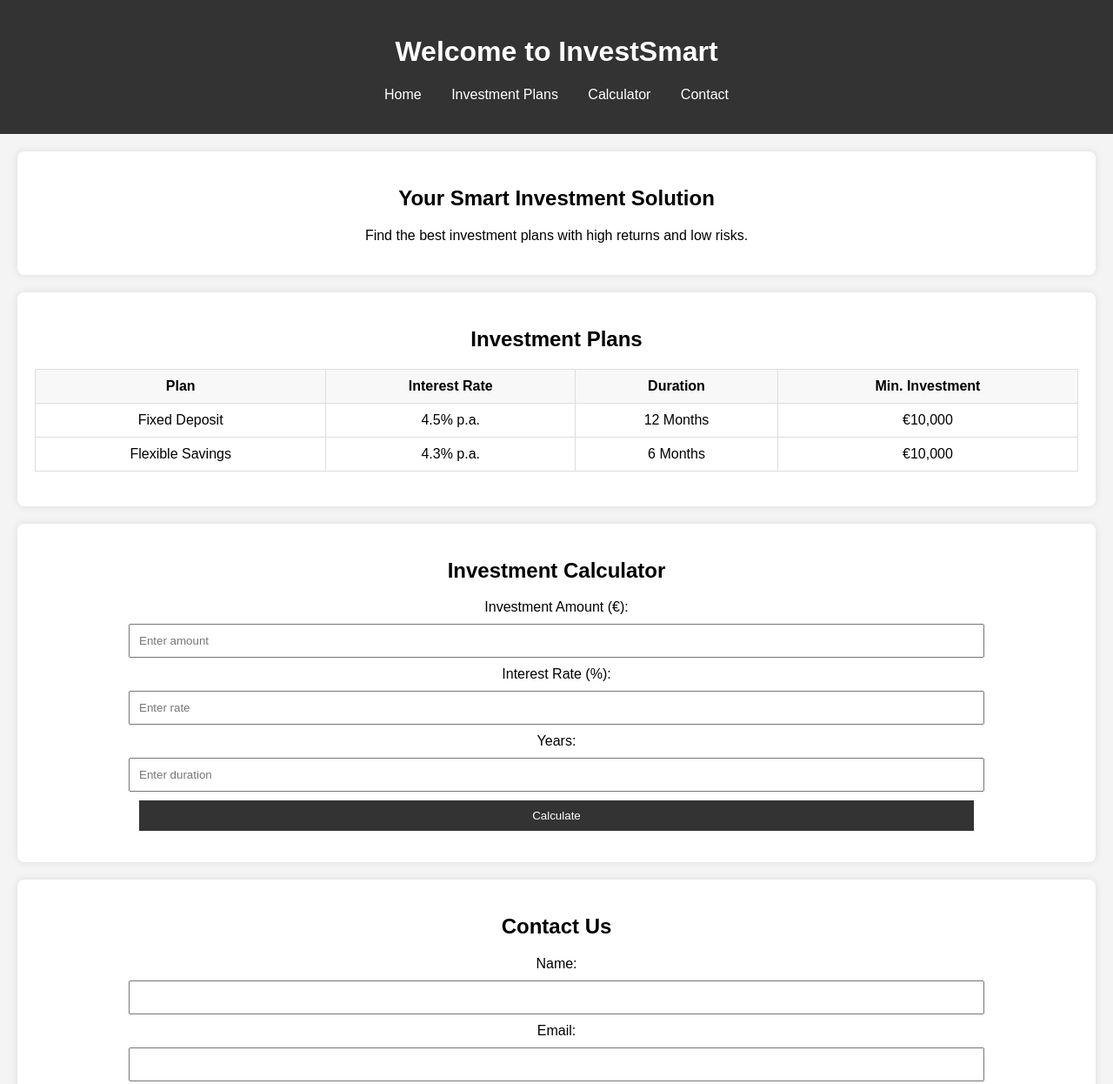
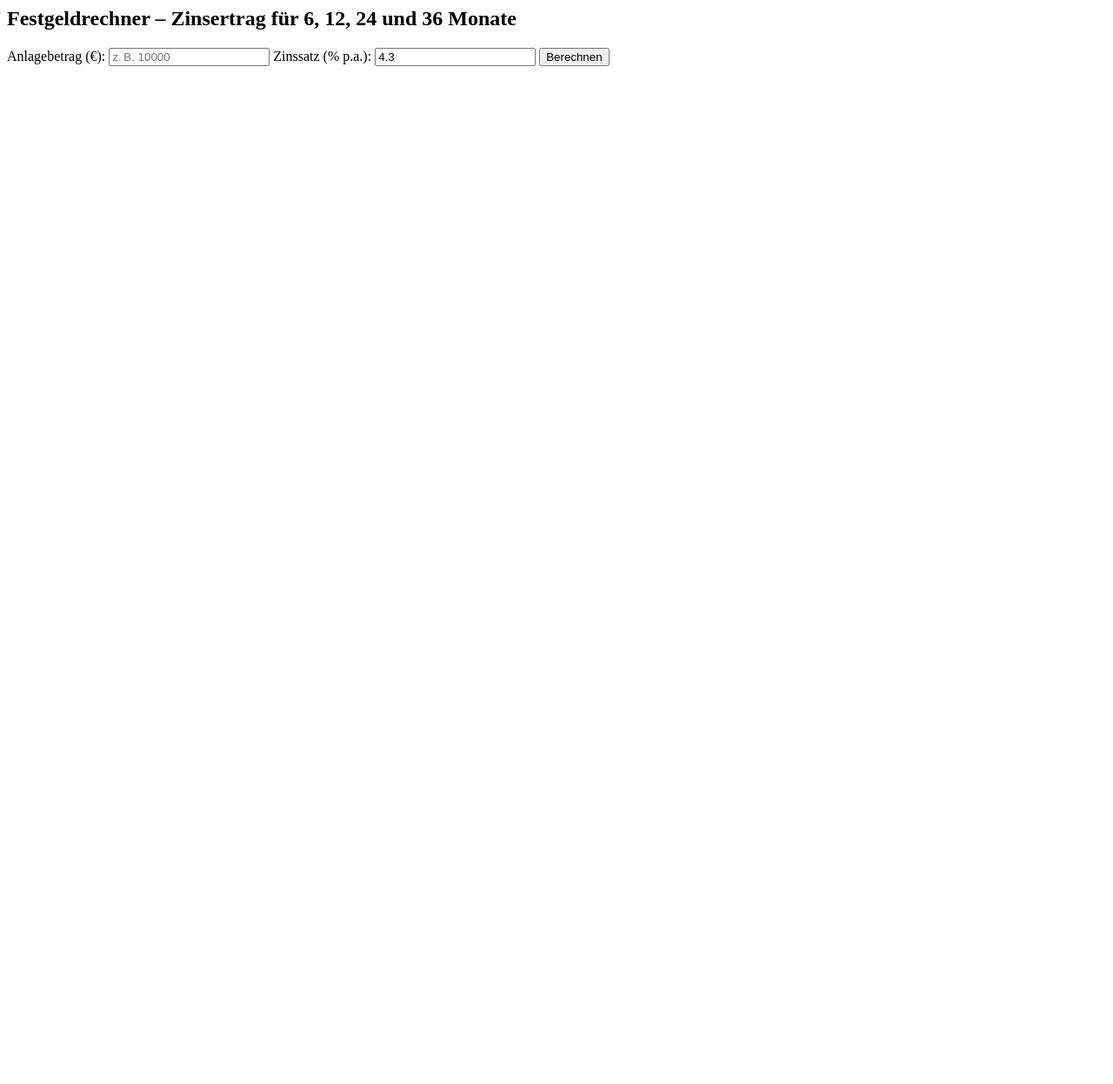
Before and after one commit to nextterminal/festgeld, a plain HTML site: page index.html in a window 1280 px wide. Shown: the top 1246 px of the page at 87% size. After the commit the page ends 800 px from the top, so only its background shows below. Drawn offline with Linux system fonts and the light colour scheme.

Commit message:
Update index.html

```diff
--- a/index.html
+++ b/index.html
@@ -1,153 +1,52 @@
-<!DOCTYPE html>
-<html lang="en">
-<head>
-    <meta charset="UTF-8">
-    <meta name="viewport" content="width=device-width, initial-scale=1.0">
-    <title>Investment Platform</title>
-    <link rel="stylesheet" href="styles.css">
-</head>
-<body>
-    <header>
-        <h1>Welcome to InvestSmart</h1>
-        <nav>
-            <ul>
-                <li><a href="#home">Home</a></li>
-                <li><a href="#products">Investment Plans</a></li>
-                <li><a href="#calculator">Calculator</a></li>
-                <li><a href="#contact">Contact</a></li>
-            </ul>
-        </nav>
-    </header>
+<section id="calculator">
+    <h2>Festgeldrechner – Zinsertrag für 6, 12, 24 und 36 Monate</h2>
 
-    <section id="home">
-        <h2>Your Smart Investment Solution</h2>
-        <p>Find the best investment plans with high returns and low risks.</p>
-    </section>
+    <label for="amount">Anlagebetrag (€):</label>
+    <input type="number" id="amount" placeholder="z. B. 10000">
 
-    <section id="products">
-        <h2>Investment Plans</h2>
-        <table>
-            <tr>
-                <th>Plan</th>
-                <th>Interest Rate</th>
-                <th>Duration</th>
-                <th>Min. Investment</th>
-            </tr>
-            <tr>
-                <td>Fixed Deposit</td>
-                <td>4.5% p.a.</td>
-                <td>12 Months</td>
-                <td>€10,000</td>
-            </tr>
-            <tr>
-                <td>Flexible Savings</td>
-                <td>4.3% p.a.</td>
-                <td>6 Months</td>
-                <td>€10,000</td>
-            </tr>
-        </table>
-    </section>
+    <label for="rate">Zinssatz (% p.a.):</label>
+    <input type="number" id="rate" placeholder="z. B. 4.3" value="4.3">
 
-    <section id="calculator">
-        <h2>Investment Calculator</h2>
-        <label for="amount">Investment Amount (€):</label>
-        <input type="number" id="amount" placeholder="Enter amount">
-        <label for="rate">Interest Rate (%):</label>
-        <input type="number" id="rate" placeholder="Enter rate">
-        <label for="years">Years:</label>
-        <input type="number" id="years" placeholder="Enter duration">
-        <button onclick="calculateReturns()">Calculate</button>
-        <p id="result"></p>
-    </section>
+    <button onclick="calculateMultipleReturns()">Berechnen</button>
 
-    <section id="contact">
-        <h2>Contact Us</h2>
-        <form>
-            <label for="name">Name:</label>
-            <input type="text" id="name" required>
-            <label for="email">Email:</label>
-            <input type="email" id="email" required>
-            <label for="message">Message:</label>
-            <textarea id="message" required></textarea>
-            <button type="submit">Send</button>
-        </form>
-    </section>
+    <div id="multi-result"></div>
+</section>
 
-    <script>
-        function calculateReturns() {
-            let amount = parseFloat(document.getElementById('amount').value);
-            let rate = parseFloat(document.getElementById('rate').value) / 100;
-            let years = parseFloat(document.getElementById('years').value);
+<script>
+    function calculateMultipleReturns() {
+        const amount = parseFloat(document.getElementById('amount').value);
+        const rate = parseFloat(document.getElementById('rate').value);
 
-            if (!amount || !rate || !years) {
-                document.getElementById('result').innerText = "Please enter valid values.";
-                return;
-            }
+        if (isNaN(amount) || isNaN(rate) || amount <= 0 || rate <= 0) {
+            document.getElementById('multi-result').innerHTML = "<p>Bitte geben Sie gültige Werte ein.</p>";
+            return;
+        }
 
-            let finalAmount = amount * Math.pow((1 + rate), years);
-            document.getElementById('result').innerText = `Final Return: €${finalAmount.toFixed(2)}`;
-        }
-    </script>
+        const durations = [6, 12, 24, 36]; // Monate
+        let resultHTML = `
+            <table style="width:100%; border-collapse:collapse; margin-top:20px;">
+                <tr style="background-color:#f0f0f0;">
+                    <th style="padding:10px; border:1px solid #ccc;">Laufzeit</th>
+                    <th style="padding:10px; border:1px solid #ccc;">Zinsertrag</th>
+                    <th style="padding:10px; border:1px solid #ccc;">Endbetrag</th>
+                </tr>
+        `;
 
-    <style>
-        body {
-            font-family: Arial, sans-serif;
-            margin: 0;
-            padding: 0;
-            text-align: center;
-            background-color: #f4f4f4;
-        }
-        header {
-            background-color: #333;
-            color: white;
-            padding: 20px 0;
-        }
-        nav ul {
-            list-style-type: none;
-            padding: 0;
-        }
-        nav ul li {
-            display: inline;
-            margin: 0 15px;
-        }
-        nav ul li a {
-            color: white;
-            text-decoration: none;
-        }
-        section {
-            padding: 20px;
-            background: white;
-            margin: 20px;
-            border-radius: 8px;
-            box-shadow: 0px 0px 10px rgba(0,0,0,0.1);
-        }
-        table {
-            width: 100%;
-            margin: 20px auto;
-            border-collapse: collapse;
-        }
-        table, th, td {
-            border: 1px solid #ddd;
-            padding: 10px;
-        }
-        th {
-            background-color: #f8f8f8;
-        }
-        input, button, textarea {
-            display: block;
-            margin: 10px auto;
-            padding: 10px;
-            width: 80%;
-        }
-        button {
-            background-color: #333;
-            color: white;
-            border: none;
-            cursor: pointer;
-        }
-        button:hover {
-            background-color: #555;
-        }
-    </style>
-</body>
-</html>
+        durations.forEach(months => {
+            const years = months / 12;
+            const interest = amount * (rate / 100) * years;
+            const finalAmount = amount + interest;
+
+            resultHTML += `
+                <tr>
+                    <td style="padding:10px; border:1px solid #ccc;">${months} Monate</td>
+                    <td style="padding:10px; border:1px solid #ccc;">€${interest.toFixed(2)}</td>
+                    <td style="padding:10px; border:1px solid #ccc;">€${finalAmount.toFixed(2)}</td>
+                </tr>
+            `;
+        });
+
+        resultHTML += `</table>`;
+        document.getElementById('multi-result').innerHTML = resultHTML;
+    }
+</script>
```
